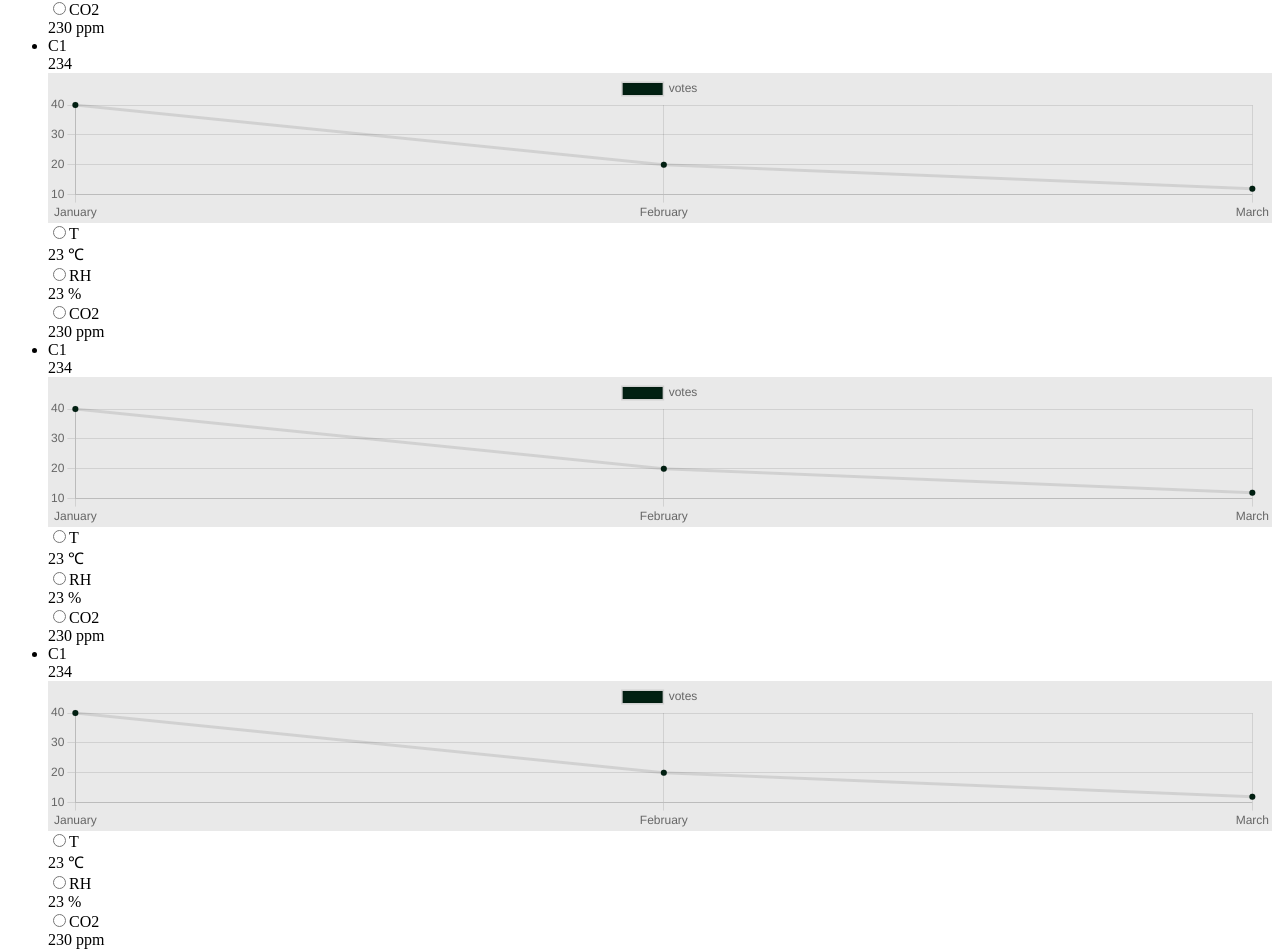
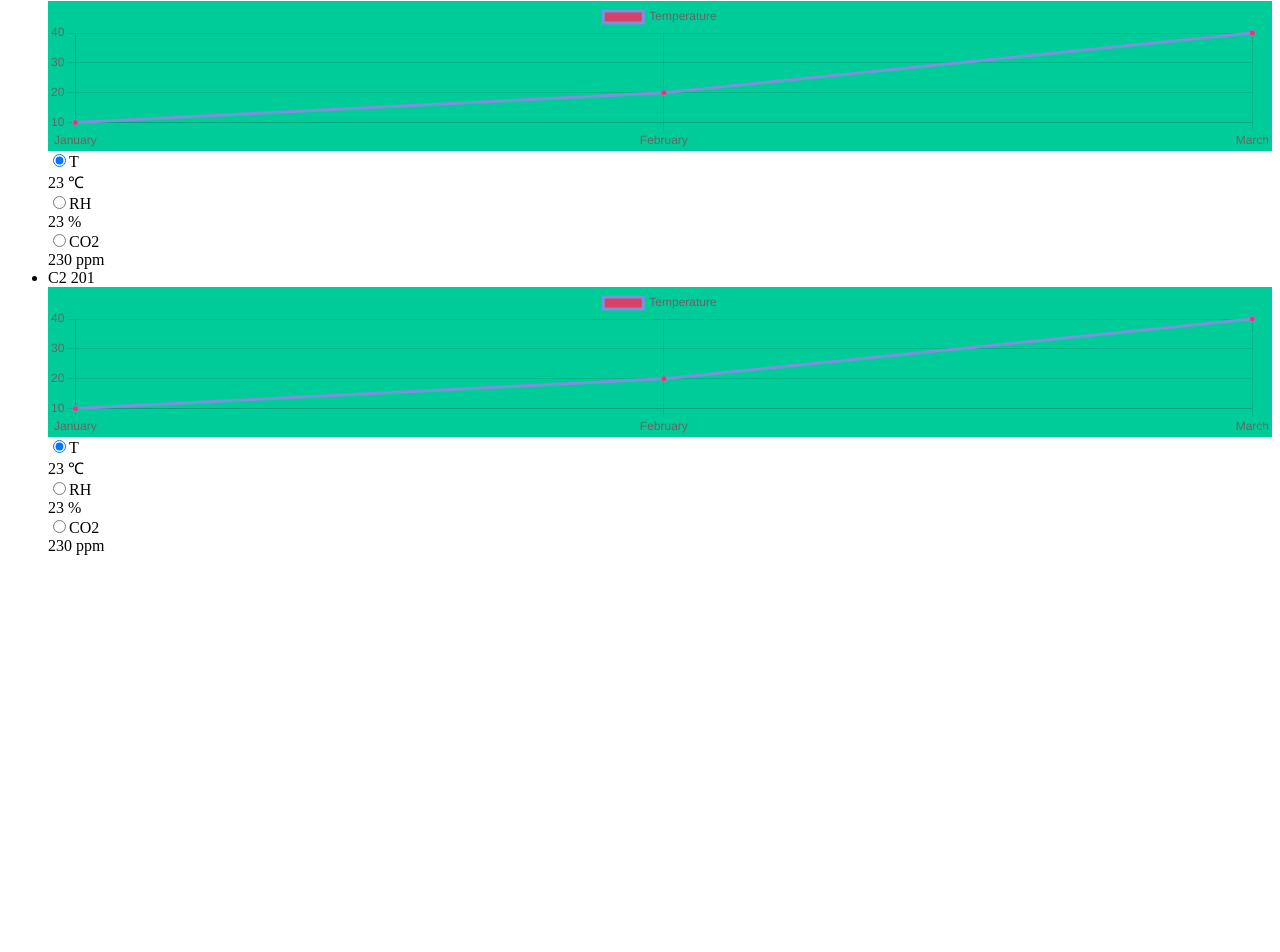
Before and after one commit to alpicylu/AiRQuality, a Nuxt app: page / in a window 1280 px wide. Shown: the part 955-1907 px from the top of the page. After the commit the page ends 1526 px from the top, so only its background shows below. Built offline with nearby package versions, Linux system fonts and the light colour scheme.

Commit message:
colorful charts and working radios

```diff
--- a/components/GeneralChart.vue
+++ b/components/GeneralChart.vue
@@ -1,63 +1,100 @@
 <template>
     <div class="h-64 grid grid-cols-6 my-8">
-        <div class="row-span-6 col-span-1 bg-ext-content flex justify-center items-center text-5xl"> C1 <br> 234 </div>
+        <div class="row-span-6 col-span-1 bg-ext-content flex justify-start items-center text-5xl"> {{ room }} </div>
         <div class="relative h-full w-full col-start-2 row-span-6 col-span-3">
             <Line id="chart1" :options="chartOptions" :data="bogusData" :plugins="[backgroundColorPlugin]"/>
         </div>
-        <div class="col-start-5 row-span-6 col-span-2 bg-ext-content grid grid-cols-5 place-content-around text-4xl">
-            <input type="radio" id="temp" value="temp" name="reading">
-            <label class="grid-col" for="temp">T</label>
+        <form class="col-start-5 row-span-6 col-span-2 bg-ext-content grid grid-cols-5 place-content-around text-4xl">
+            <input type="radio" class="col-start-1 row-start-1" :id="room + 'temp'" value="temp" :name="room" v-model="radioButtonsRead" :checked=tempCheck
+                >
+            <label class="grid-col" :for="room + 'temp'">T</label>
             <div class="col-span-3 flex justify-end items-center"> 23 &#8451; </div>
 
-            <input type="radio" class="col-start-1 row-start-2" id="rehu" value="rehu" name="reading">
-            <label class="col-start-2" for="temp">RH</label>
+            <input type="radio" class="col-start-1 row-start-2" :id="room + 'rehu'" value="rehu" :name="room" v-model="radioButtonsRead" :checked="rehuCheck">
+            <label class="col-start-2" :for="room + 'rehu'">RH</label>
             <div class="col-span-3 flex justify-end items-center"> 23 % </div>
 
-            <input type="radio" class="col-start-1 row-start-3" id="co2c" value="co2c" name="reading">
-            <label class="col-start-2" for="temp">CO2</label>
+            <input type="radio" class="col-start-1 row-start-3" :id="room + 'co2c'" value="co2c" :name="room" v-model="radioButtonsRead" :checked="co2cCheck">
+            <label class="col-start-2" :for="room + 'co2c'">CO2</label>
             <div class="col-span-3 flex justify-end items-end"> 230 ppm </div>
-
+        </form>
     </div>
-    </div>
-
     <div class="bg-ext-margins h-1 rounded-full w-full mx-auto"></div>
 </template>
 
 <script setup lang="ts">
-
 // tree-shakable imports
 import { Line } from 'vue-chartjs'
 import { Chart as ChartJS, Title, Tooltip, Legend, LineElement, PointElement, CategoryScale, LinearScale } from 'chart.js'
 ChartJS.register(Title, Tooltip, Legend, LineElement, PointElement, CategoryScale, LinearScale)
+
+//For whatever reason, once the charts are fully loaded they set the radio buttons' checked property to false, and
+//i want the temperature button to be enabled by default.
+//To circumvent that, it set teh checked prop to false at first, wait untill the component fully loads, and then set it to true
+//which works marvelously
+const tempCheck = ref(false)
+onMounted(() => {
+    tempCheck.value = true
+})
+const rehuCheck = ref(false)
+const co2cCheck = ref(false)
+
+const props = defineProps<{
+    room: string
+    checkAllRadios: string
+}>()
 
 const chartOptions = ref({
     responsive: true,
     maintainAspectRatio: false,
 })
 
-const bogusData = ref({
+const chartData = ref([10, 20, 40])
+const bogusData = computed(() => {
+    return {
         labels: [ 'January', 'February', 'March' ],
         datasets: [{
-        data: [40, 20, 12],
-        label: 'votes',
-        backgroundColor: '#012012'
+            data: chartData.value,
+            label: 'Temperature',
+            backgroundColor: '#DA4167',
+            borderColor: '#7C90DB'
         }]
+    }
 })
 
-var chartBgColor: string = '#e9e9e9'
-
-const backgroundColorPlugin = ref({
+const chartBgColor = ref('#00CC99')
+const backgroundColorPlugin = computed(() => {
+    return {
         id: 'customCanvasBackgroundColor',
         beforeDraw: (chart: any, args: any, options: any) => {
             const {ctx} = chart;
             ctx.save();
             ctx.globalCompositeOperation = 'destination-over';
-    ctx.fillStyle = options.color || chartBgColor;
+            ctx.fillStyle = options.color || chartBgColor.value;
             ctx.fillRect(0, 0, chart.width, chart.height);
             ctx.restore();
         }
+    }
 });
 
+console.log(props.checkAllRadios)
 
+var radioButtonsRead = ref("");
+watch(radioButtonsRead, (newRead, oldread) => {
+    console.log("current radio value:", newRead)
+    if (newRead === 'temp'){
+        chartData.value = [10, 20, 40]
+        chartBgColor.value = '#00CC99'
+    }
+    else if (newRead === 'rehu'){
+        chartData.value = [10, 10, 10]
+        chartBgColor.value = '#FFEE88'
+    }
+    else if (newRead === 'co2c'){
+        chartData.value = [40, 20, 10]
+        chartBgColor.value = '#DD1155'
+    }
+    console.log("chart data current:", bogusData.value.datasets[0].data)
+})
 
 </script>
--- a/pages/index.vue
+++ b/pages/index.vue
@@ -6,32 +6,28 @@
 
     <div class="flex flex-col flex-auto min-h-0 w-5/6 justify-start items-center">
         <ul class="overflow-y-auto overflow-hidden h-fit w-full">
-            <li><GeneralChart/></li>
-            <li><GeneralChart/></li>
-            <li><GeneralChart/></li>
-            <li><GeneralChart/></li>
-            <li><GeneralChart/></li>
-            <li><GeneralChart/></li>
+            <li v-for="r in roomList"> <GeneralChart :room="r" :checkAllRadios="displayValue" /> </li>
         </ul>
     </div>
 </template>
 
-<script setup>
+<script setup lang="ts">
 
 const displayOptions = ref([
     "Temperature",
     "Rel. Humidity",
     "CO2 Content",
 ])
-
 const sortOptions = ref([
     "Room Ascending",
     "Room Descending",
     "Best First",
     "Worst First"
 ])
-
 const displayValue = ref("");
 const sortValue = ref("");
 
+const roomList: string[] = ["C1 234", "C1 011", "C1 201", "C2 101", "C2 201"]
+
+
 </script>
```
Also changed, not shown: assets/css/tailwind.css (+9 -0 lines). Lines whose indentation alone changed are shown as unchanged.
